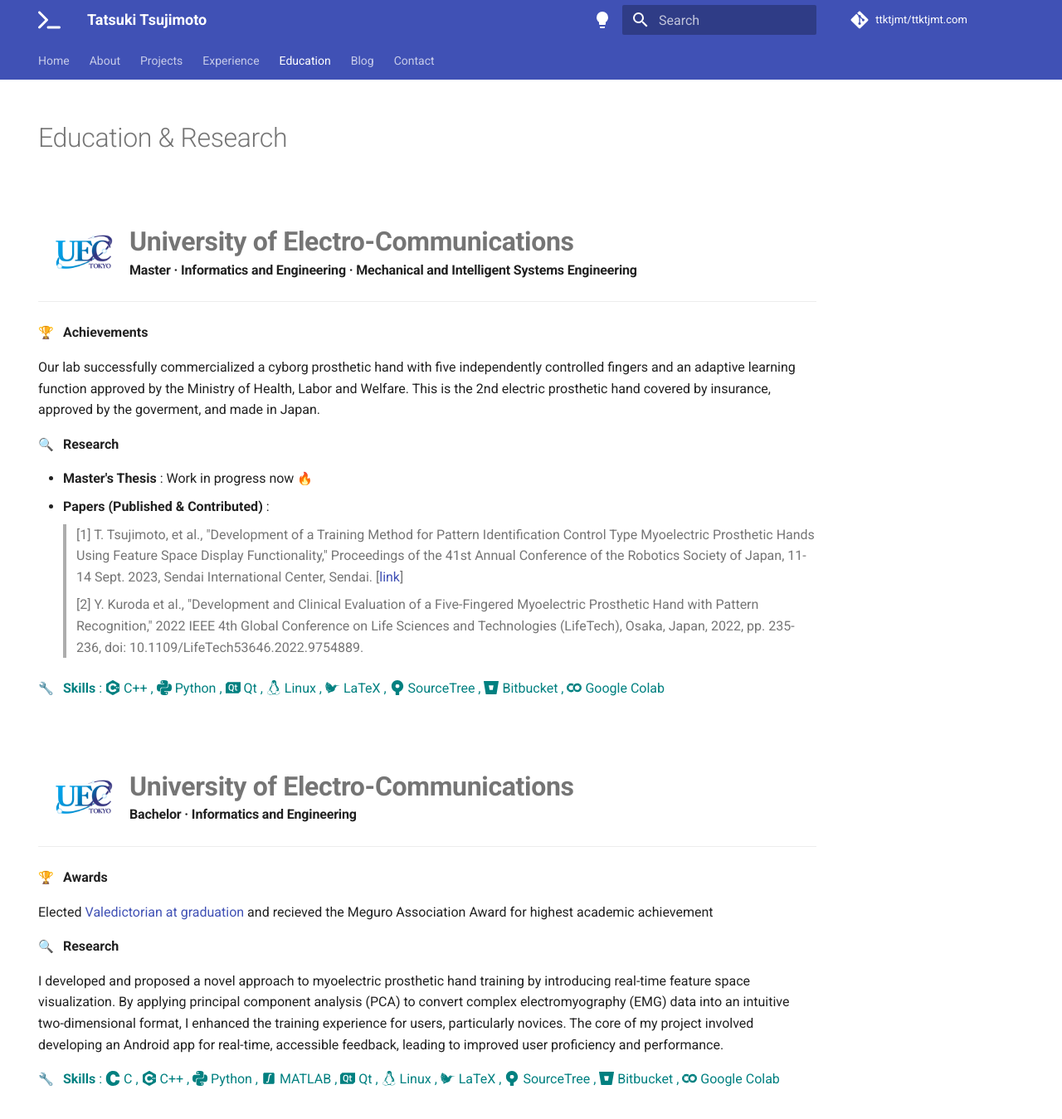
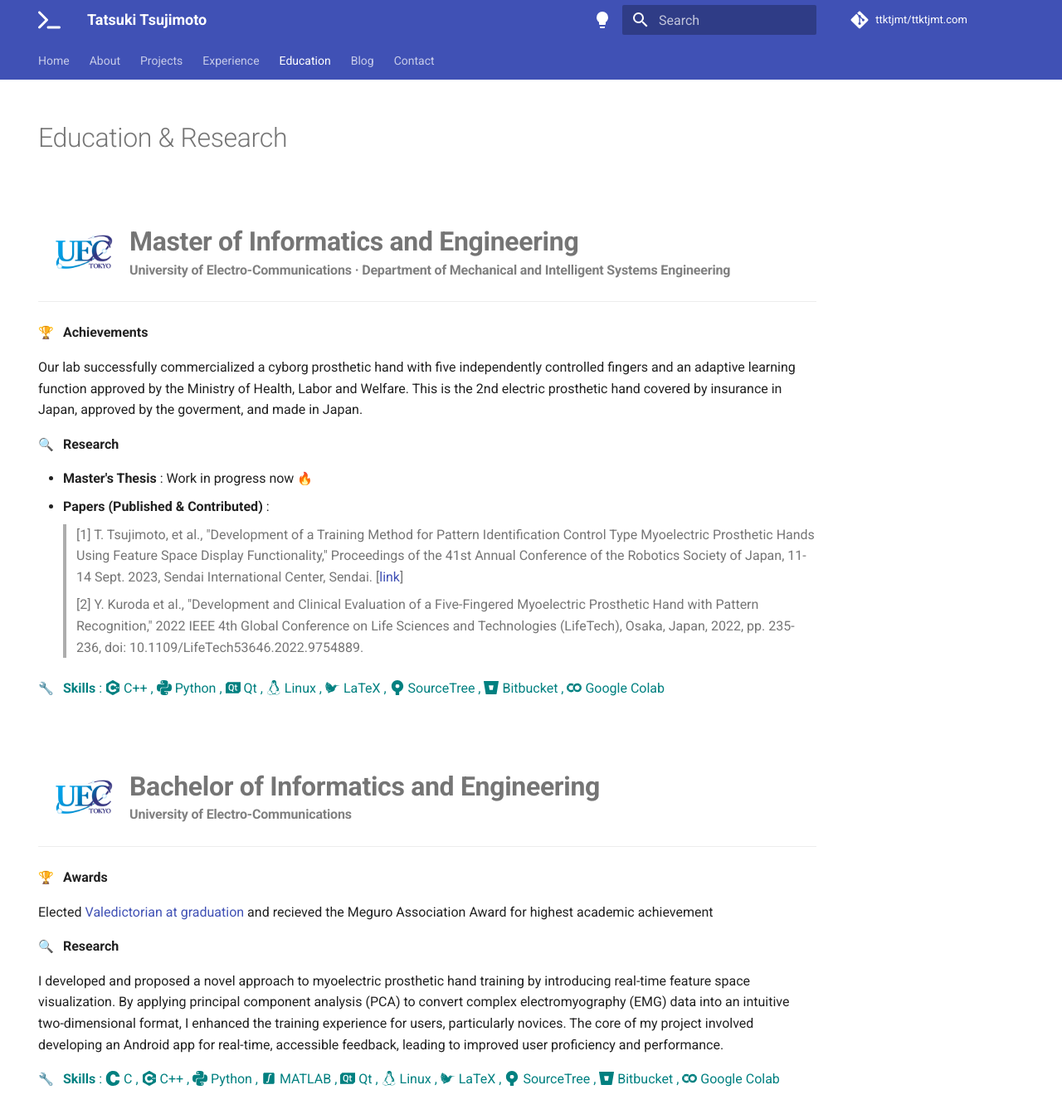
Before and after one commit to ttktjmt/ttktjmt.com, an MkDocs documentation site: the page built from docs/docs/education.md, in a window 1280 px wide and 1400 px high. Shown: the top 1349 px of the window at 83% size. Built offline with MkDocs 1.6.1 and Material for MkDocs 9.7.7, drawn with Linux system fonts in a browser that asks for light colours; emoji names are drawn with the system emoji font; comment, search, counter and statistics services are not loaded.

Commit message:
Change the main title of education entries
also fix some colors

```diff
--- a/docs/docs/education.md
+++ b/docs/docs/education.md
@@ -10,17 +10,17 @@ hide:
 <img src="../img/logo-uec.jpg" alt="Profile picture" width="70rem" style="float: left; margin: 0rem 1rem; border-radius: 20%; overflow: hidden;"/>
 
 <h1 style="margin: 0.9rem 0rem 0rem 5rem; font-weight: bold;">
-    University of Electro-Communications
+    Master of Informatics and Engineering
 </h1>
-<h4 style="margin: 0rem;">
-    Master · Informatics and Engineering · Mechanical and Intelligent Systems Engineering
+<h4 style="margin: 0rem; color: gray;">
+    University of Electro-Communications · Department of Mechanical and Intelligent Systems Engineering
 </h4>
 
 ---
 
 :trophy: &nbsp; **Achievements** <br>
 
-Our lab successfully commercialized a cyborg prosthetic hand with five independently controlled fingers and an adaptive learning function approved by the Ministry of Health, Labor and Welfare. This is the 2nd electric prosthetic hand covered by insurance, approved by the goverment, and made in Japan.
+Our lab successfully commercialized a cyborg prosthetic hand with five independently controlled fingers and an adaptive learning function approved by the Ministry of Health, Labor and Welfare. This is the 2nd electric prosthetic hand covered by insurance in Japan, approved by the goverment, and made in Japan.
 
 :mag: &nbsp; **Research** <br>
 
@@ -48,10 +48,10 @@ Our lab successfully commercialized a cyborg prosthetic hand with five independe
 <img src="../img/logo-uec.jpg" alt="Profile picture" width="70rem" style="float: left; margin: 0rem 1rem; border-radius: 20%; overflow: hidden;"/>
 
 <h1 style="margin: 0.9rem 0rem 0rem 5rem; font-weight: bold;">
+    Bachelor of Informatics and Engineering
+</h1>
+<h4 style="margin: 0rem; color: gray;">
     University of Electro-Communications
-</h1>
-<h4 style="margin: 0rem;">
-    Bachelor · Informatics and Engineering
 </h4>
 
 ---
```
Also changed, not shown: docs/docs/experience.md (+4 -4 lines).
